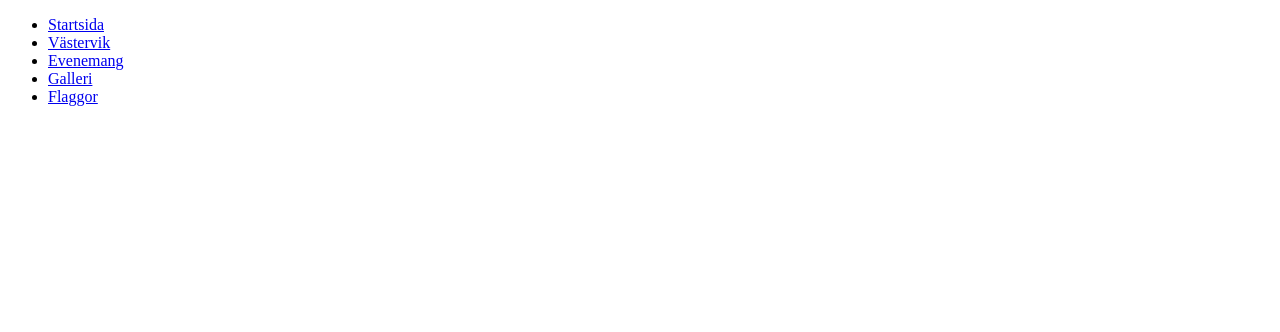
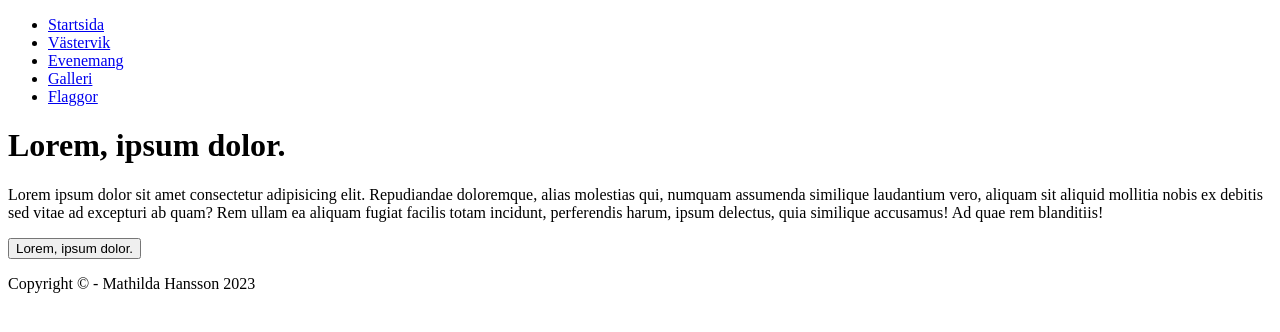
Before and after one commit to mathildahansson/case_2, a plain HTML site: page event.html in a window 1280 px wide. Drawn offline with Linux system fonts and the light colour scheme.

Commit message:
header och footer med innehåll och klasser inlagda.

```diff
--- a/event.html
+++ b/event.html
@@ -21,6 +21,23 @@
         </ul>
     </nav>
 
+    <!-- HEADER OCH INNEHÅLL -->
+    <header>
+        <h1 class="header-h1">Lorem, ipsum dolor.</h1>
+        <p class="header-text">Lorem ipsum dolor sit amet consectetur adipisicing elit. Repudiandae doloremque, alias
+            molestias qui, numquam assumenda similique laudantium vero, aliquam sit aliquid mollitia nobis ex debitis
+            sed vitae ad excepturi ab quam? Rem ullam ea aliquam fugiat facilis totam incidunt, perferendis harum, ipsum
+            delectus, quia similique accusamus! Ad quae rem blanditiis!</p>
+
+        <a href="gallery.html" class="btn-header-link"><button type="button" id="btn-header-button">Lorem, ipsum
+                dolor.</button></a>
+    </header>
+
+    <!-- FOOTER -->
+    <footer>
+        <p class="footer">Copyright &copy; - Mathilda Hansson 2023 </p>
+    </footer>
+
 </body>
 
 </html>
```
Also changed, not shown: flags.html (+17 -0 lines), gallery.html (+17 -0 lines), index.html (+17 -0 lines), vastervik.html (+17 -0 lines).
